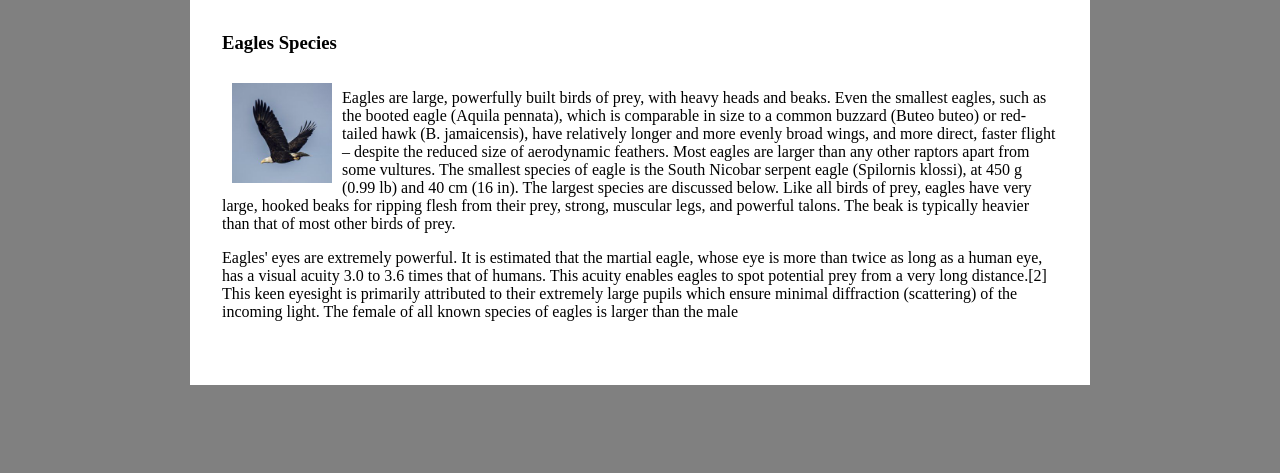
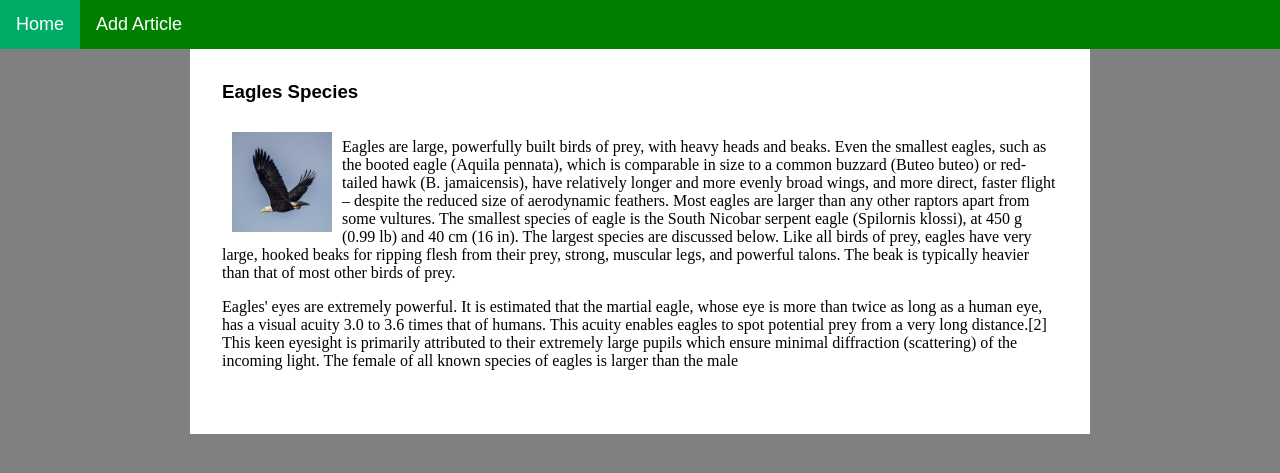
Before and after one commit to pau-lo/learning-django-tutorial, a Django app: page /article/1/ in a window 1280 px wide. Shown: the top 473 px of the page. Run offline with Django 3.2, Linux system fonts and the light colour scheme; data comes from the database, SQL or seed files in the repository.

Commit message:
added add_article.html

```diff
--- a/samples/urls.py
+++ b/samples/urls.py
@@ -1,7 +1,9 @@
 from django.urls import path
-from .views import HomePageView, AboutPageView, ArticleDetailView
+from .views import HomePageView, AboutPageView, ArticleDetailView, ArticleCreateView
 
 urlpatterns = [
+    path('article/new/', ArticleCreateView.as_view(),
+         name='add_article'),
     path('article/<int:pk>/', ArticleDetailView.as_view(),
          name='article_detail'),
     path('', HomePageView.as_view(), name='home'),
--- a/samples/views.py
+++ b/samples/views.py
@@ -1,4 +1,7 @@
-from django.views.generic import TemplateView, ListView, DetailView
+from django.views.generic import TemplateView, ListView, DetailView, UpdateView, DeleteView
+
+from django.views.generic.edit import CreateView
+from django.urls import reverse_lazy
 from .models import Article
 
 
@@ -16,5 +19,11 @@ class ArticleDetailView(DetailView):
     template_name = 'article_detail.html'
 
 
+class ArticleCreateView(CreateView):
+    model = Article
+    template_name = 'add_article.html'
+    fields = ['title', 'author', 'text', 'photo']
+
+
 class AboutPageView(TemplateView):
     template_name = 'about.html'
--- a/static/css/base.css
+++ b/static/css/base.css
@@ -39,4 +39,35 @@ main {
 
 h3 {
     margin-bottom: 1em;
+    font-family: Arial, Helvetica, sans-serif;
 }
+
+a:link {
+    text-decoration: none;
+}
+
+ul {
+    list-style-type: none;
+    margin: 0;
+    padding: 0;
+    overflow: hidden;
+    background-color: green;
+}
+
+li {
+    float: left;
+}
+
+li a {
+    display: block;
+    color: white;
+    text-align: center;
+    padding: 14px 16px;
+    text-decoration: none;
+    font-size: 1.8em;
+    font-family: Arial, Helvetica, sans-serif;
+}
+
+li a:hover {
+    background-color: #00AB66;
+}
--- a/templates/base.html
+++ b/templates/base.html
@@ -10,6 +10,11 @@
 </head>
 
 <body>
+    <ul>
+        <li><a href="{% url 'home' %}">Home</a></li>
+        <li><a href="{% url 'add_article' %}">Add Article</a></li>
+    </ul>
+
     <div class="wrapper">
         {% block content %}
         {% endblock content %}
--- a/tutorial/settings.py
+++ b/tutorial/settings.py
@@ -104,14 +104,11 @@ AUTH_PASSWORD_VALIDATORS = [
 # Internationalization
 # https://docs.djangoproject.com/en/3.0/topics/i18n/
 
+DEBUG = True
 LANGUAGE_CODE = 'en-us'
-
 TIME_ZONE = 'America/Los_Angeles'
-
 USE_I18N = True
-
 USE_L10N = True
-
 USE_TZ = True
 
 
```
Also changed, not shown: templates/add_article.html (added).
